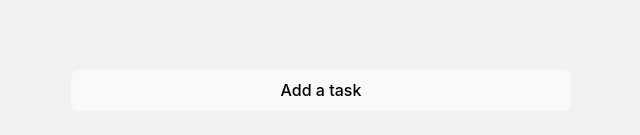
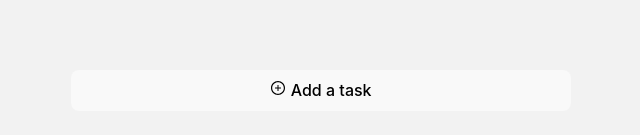
Before and after one commit to CREDO23/TODO_LIST, a React app: page / in a window 1280 px wide. Shown: the part 449-584 px from the top of the page, without its empty margins (319-959 px from the left). Built offline with nearby package versions, Linux system fonts and the light colour scheme; the HTML template or start-up script is replaced by a standard one.

Commit message:
refactor : add icon to add-Task button

```diff
--- a/package.json
+++ b/package.json
@@ -10,7 +10,8 @@
   },
   "dependencies": {
     "react": "^18.2.0",
-    "react-dom": "^18.2.0"
+    "react-dom": "^18.2.0",
+    "react-icons": "^4.4.0"
   },
   "devDependencies": {
     "@types/react": "^18.0.17",
--- a/src/components/TaskForm.jsx
+++ b/src/components/TaskForm.jsx
@@ -1,6 +1,6 @@
 import React from 'react'
 import '../Styles/taskForm.css'
-//import {AiOutlinePlusCircle} from 'react-icons/ai'
+import {AiOutlinePlusCircle} from 'react-icons/ai'
 
 
 const TaskForm = () => {
@@ -17,7 +17,7 @@ const TaskForm = () => {
             </div>
             <div className="add-task">
                 <button className='addtask-button'>
-                    Add a task
+                    <AiOutlinePlusCircle/> Add a task
                 </button>
             </div>
         </div>
```
Also changed, not shown: 1 other file (tests, documents, lock files or other folders).
